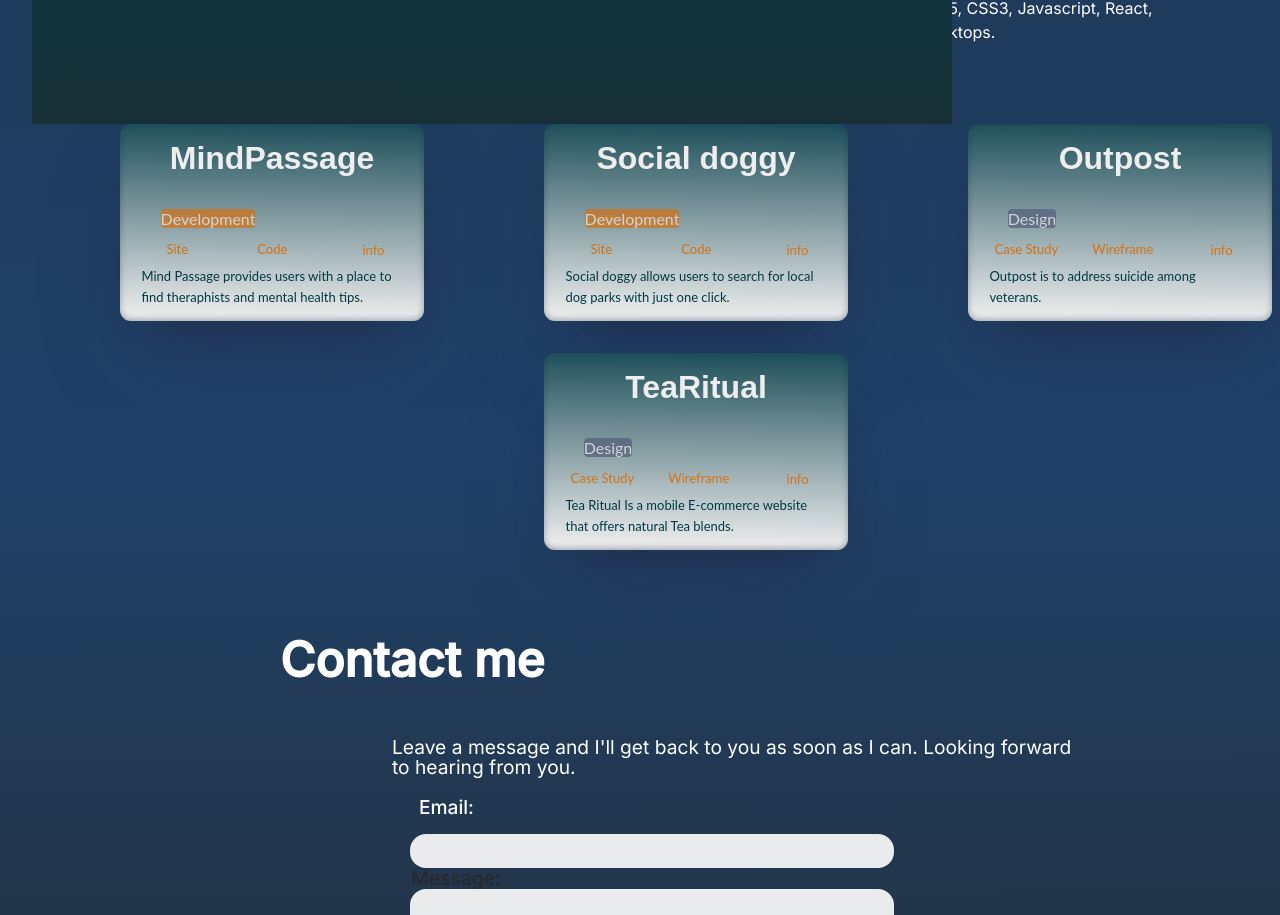
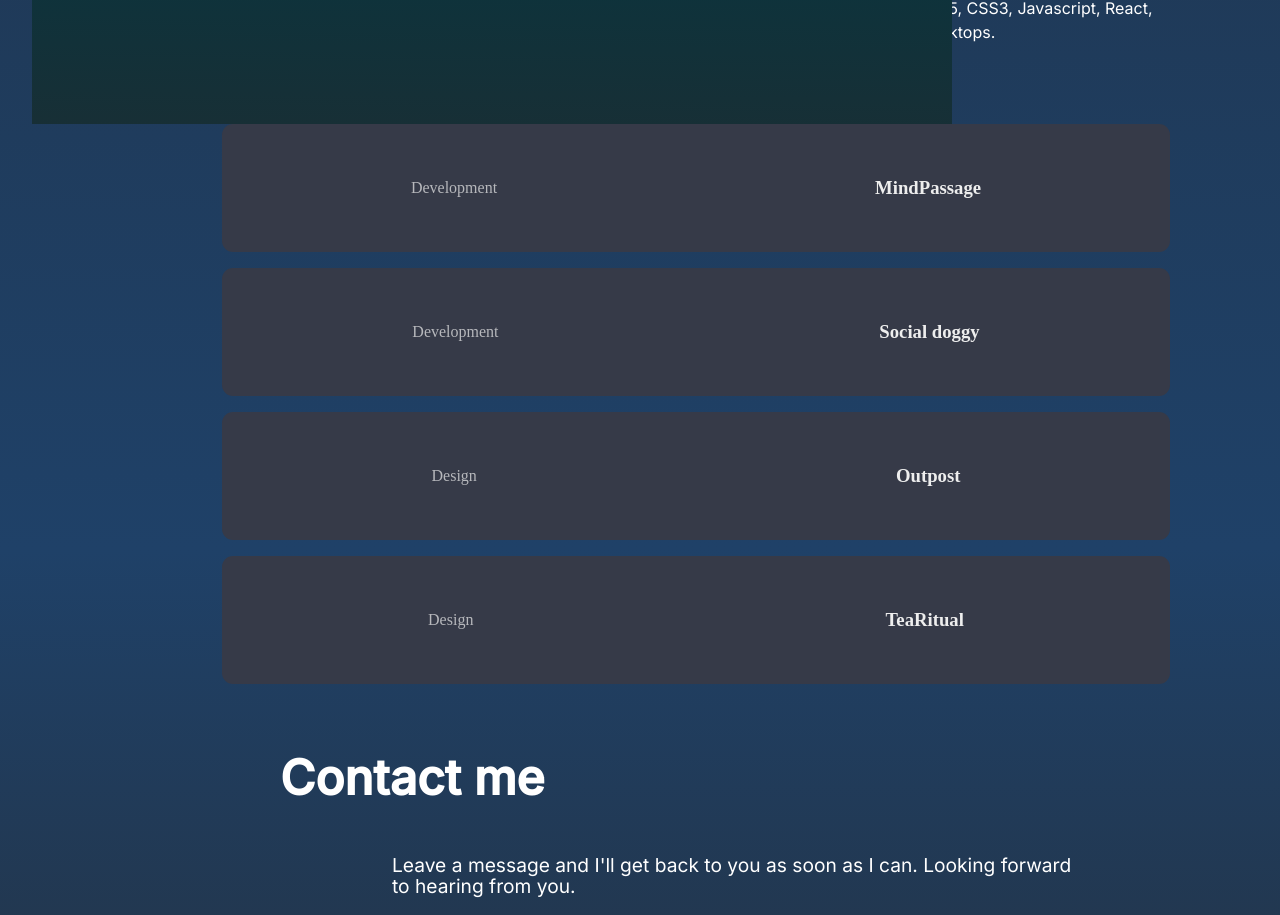
Before and after one commit to MidnightSilva/Portfolio, a React (Create React App) app in the folder my-portfolio/: page / in a window 1280 px wide. Shown: the part 1876-2791 px from the top of the page. Built offline with nearby package versions, Linux system fonts and the light colour scheme.

Commit message:
changing the project layout to match the wireframes

```diff
--- a/my-portfolio/src/CSS/Project.css
+++ b/my-portfolio/src/CSS/Project.css
@@ -27,50 +27,39 @@
   line-height: 1.3rem;
 }
 /* for the projects base code  */
+
+.project-broad {
+  width: 100%;
+}
 .project {
-  width: 19rem;
-  height: fit-content;
-  margin-bottom: 2rem;
+  width: 100%;
+  height: -moz-fit-content;
+  height: 8rem;
+  margin-bottom: 1rem;
   display: flex;
-  flex-direction: column;
-  align-items: center;
-  box-shadow: rgb(50 50 93 / 25%) 0px 50px 100px -20px,
-    rgb(0 0 0 / 30%) 0px 30px 60px -30px,
-    rgb(10 37 64 / 35%) 0px -2px 6px 0px inset;
+  justify-content: space-around;
   border-radius: 11px;
-  background: linear-gradient(180.75deg, #003844 -12.97%, #eee 98.12%);
+  background: rgba(54, 58, 72, 1);
 }
 .project2 {
-  width: 19rem;
+  width: 100%;
   height: -moz-fit-content;
-  height: fit-content;
-  margin-bottom: 2rem;
+  height: 8rem;
+  margin-bottom: 1rem;
   display: flex;
-  flex-direction: column;
-  align-items: center;
-  box-shadow: rgb(50 50 93 / 25%) 0px 50px 100px -20px,
-    rgb(0 0 0 / 30%) 0px 30px 60px -30px,
-    rgb(10 37 64 / 35%) 0px -2px 6px 0px inset;
+  justify-content: space-around;
   border-radius: 11px;
-  background: linear-gradient(180.75deg, #eee 10.03%, #003844 104.12%);
+  background: rgba(54, 58, 72, 1);
 }
 .project-title {
   align-self: center;
-  font-family: "Allerta Stencil", sans-serif;
-  font-size: 2rem;
-  padding: 0;
-  margin-top: 1rem;
-  margin-left: 0rem;
   color: #eeeeee;
+  order: 2;
 }
 .project-title2 {
   align-self: center;
-  font-family: "Allerta Stencil", sans-serif;
-  font-size: 2rem;
-  padding: 0;
-  margin-top: 1rem;
-  margin-left: 0rem;
-  color: #003844;
+  color: #eeeeee;
+  order: 2;
 }
 .mindPassge {
   width: auto;
@@ -81,34 +70,14 @@
 }
 /* tag */
 .project-tag {
-  border-radius: 4px;
   opacity: 0.7;
-  font-family: "Lato", sans-serif;
-  display: inline-block;
-  border: none;
-  margin-bottom: 1.4rem;
-  margin-left: -8rem;
-  text-decoration: none;
-  background: #d67112;
   color: #eee;
-  font-size: 1rem;
-  cursor: none;
-  text-align: center;
+  order: 1;
 }
 .project-tag2 {
-  border-radius: 4px;
   opacity: 0.7;
-  font-family: "Lato", sans-serif;
-  display: inline-block;
-  border: none;
-  margin-bottom: 1.4rem;
-  margin-left: -11rem;
-  text-decoration: none;
-  background: #535d7a;
   color: #eee;
-  font-size: 1rem;
-  cursor: none;
-  text-align: center;
+  order: 1;
 }
 /* Project links */
 .project-links {
--- a/my-portfolio/src/components/DesignProject.js
+++ b/my-portfolio/src/components/DesignProject.js
@@ -13,29 +13,29 @@ const DesignProject = (props) => {
         <h3 className="project-title">{props.title} </h3>
         {/* <img className="mindPassge" src={image} alt="Project-img" /> */}
         <button className="project-tag2">{props.tag}</button>
-        <div className="project-links">
+        {/* <div className="project-links">
           <div className="plink1">
-            {/* <a href={props.link1} target="blank" ><img className='compassRose-hover' src={site} alt='compassrose logo'/></a> */}
+            <a href={props.link1} target="blank" ><img className='compassRose-hover' src={site} alt='compassrose logo'/></a>
             <p className="dp-link1">Case Study</p>
           </div>
           <div className="plink2">
             <a href={props.link2} target="blank">
               {" "}
-              {/* <img src={code} className="githublogo-hover" alt="github-logo" /> */}
+              <img src={code} className="githublogo-hover" alt="github-logo" />
             </a>
             <p className="dp-link-2">Wireframe</p>
           </div>
           <div className="plink3">
-            {/* <img
+            <img
               src={info}
               className="info-btn"
               alt="info-logo"
               onClick={() => setDisplayModal(!displayModal)}
-            /> */}
+            />
             <p className="dp-link-3">info</p>
           </div>
-        </div>
-        <p className="project-des2">{props.projectDescription}</p>
+        </div> */}
+        {/* <p className="project-des2">{props.projectDescription}</p> */}
       </div>
       <div className={`Modal ${displayModal ? "Show" : ""}`}>
         <div class="modal-dialog">
--- a/my-portfolio/src/components/DevelopmentProject.js
+++ b/my-portfolio/src/components/DevelopmentProject.js
@@ -16,22 +16,23 @@ const Project = (props) => {
         <h3 className="project-title">{props.title} </h3>
         {/* <img className='mindPassge' src={image} alt='Project-img'/> */}
         <button className="project-tag">{props.tag}</button>
-        <div className="project-links">
+        {/* <div className="project-links">
           <div className="plink1">
-            {/* <a href={props.link1} target="blank" ><img className='compassRose-hover' src={site} alt='compassrose logo'/></a> */}
+            <a href={props.link1} target="blank" ><img className='compassRose-hover' src={site} alt='compassrose logo'/></a>
             <p className="p-link1">Site</p>
           </div>
           <div className="plink2">
-            {/* <a href={props.link2} target="blank" > <img  src={code} className='githublogo-hover' alt='github-logo'/></a>  */}
+            <a href={props.link2} target="blank" > <img  src={code} className='githublogo-hover' alt='github-logo'/></a>
             <p className="p-link-2">Code</p>
           </div>
           <div className="plink3">
-            {/* <img  src={info} className='info-btn' alt='info-logo' onClick={() => setDisplayModal(!displayModal)}/> */}
+            <img  src={info} className='info-btn' alt='info-logo' onClick={() => setDisplayModal(!displayModal)}/>
             <p className="p-link-3">info</p>
           </div>
         </div>
-        <p className="project-des">{props.projectDescription}</p>
+        <p className="project-des">{props.projectDescription}</p> */}
       </div>
+      <div className="line"></div>
       <div className={`Modal ${displayModal ? "Show" : ""}`}>
         <div class="modal-dialog">
           <div class="modal-header">
```
